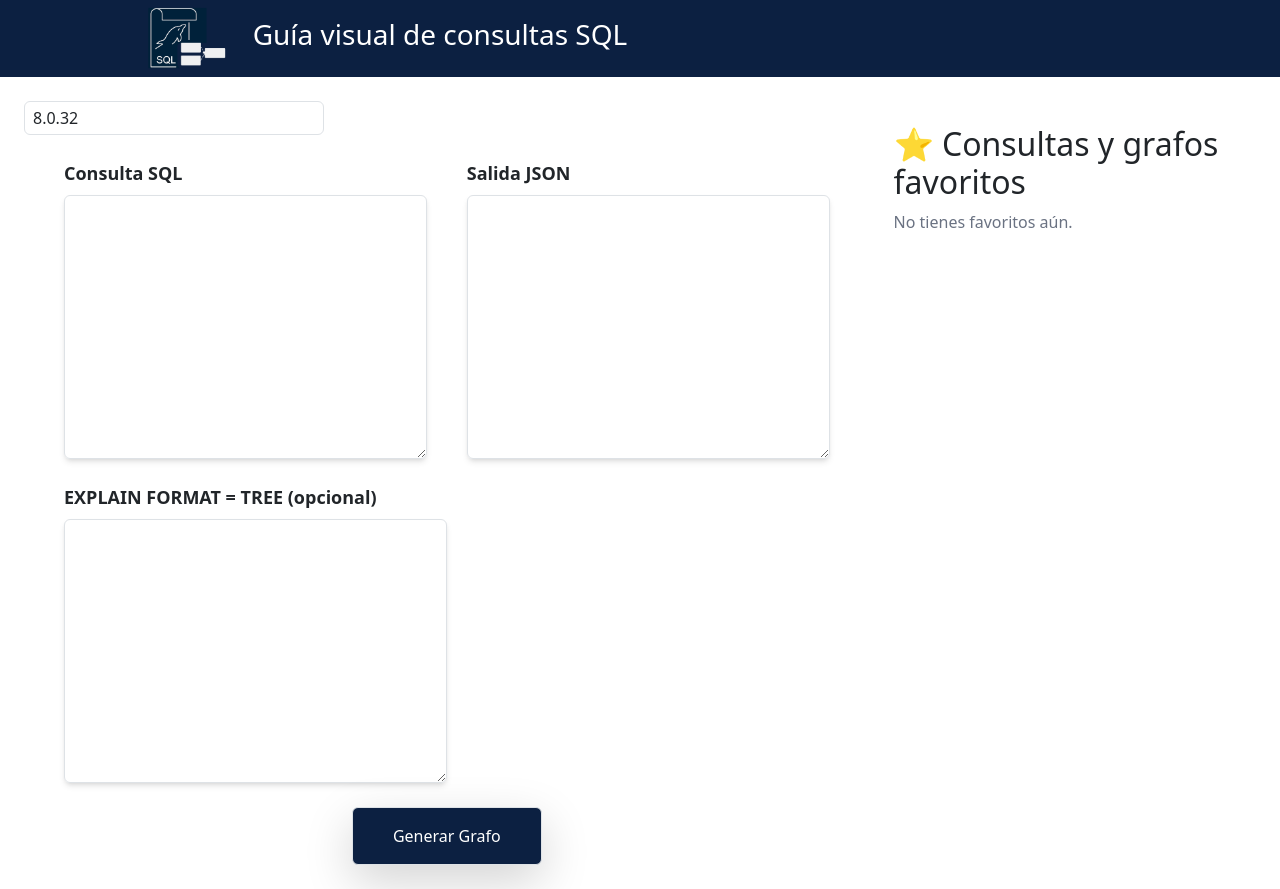
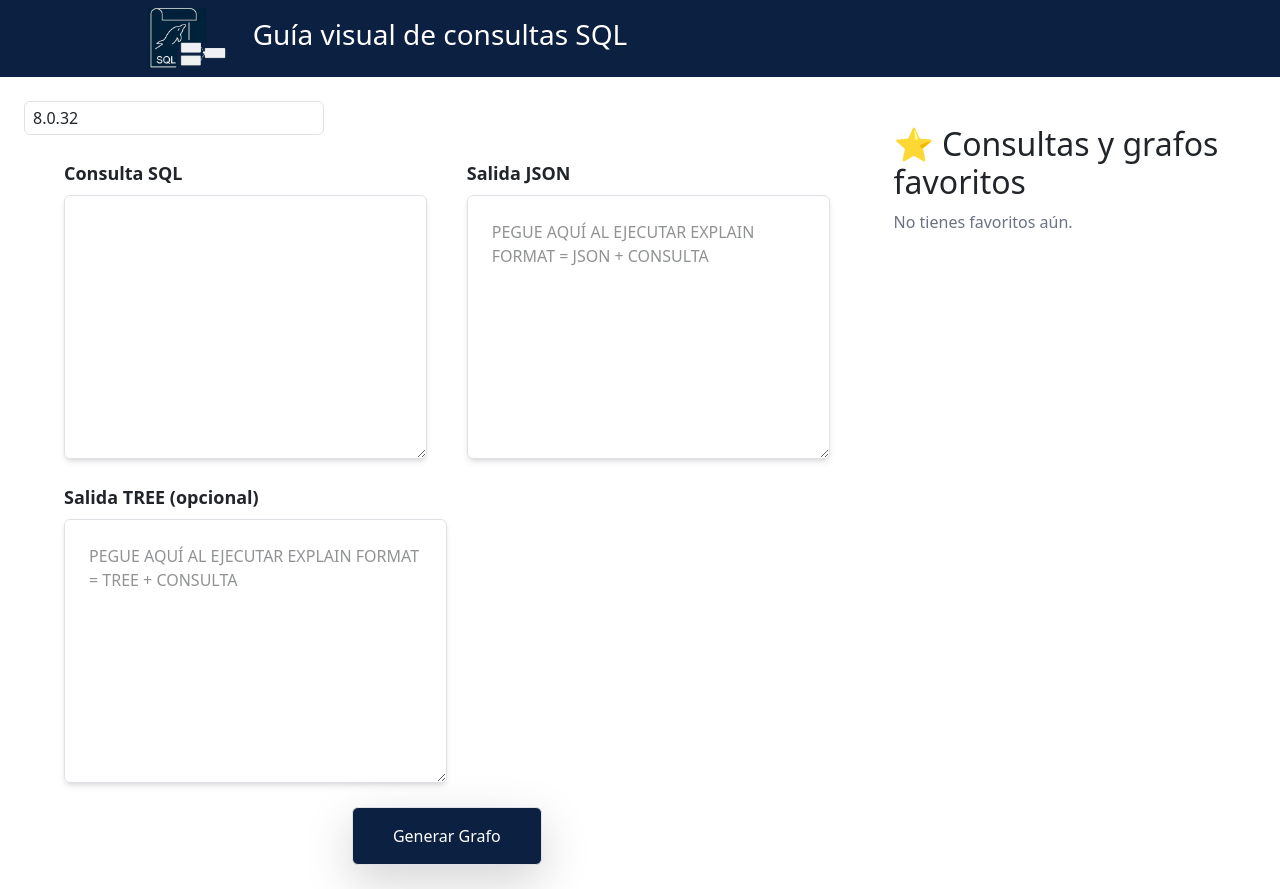
Before and after one commit to jairordtgz/ProyectoAdmisionesKokoa, a React (Vite) app: page / in a window 1280 px wide. Built offline with nearby package versions, Linux system fonts and the light colour scheme.

Commit message:
ultimos cambios a la pagina

```diff
--- a/src/components/Inputs.jsx
+++ b/src/components/Inputs.jsx
@@ -20,6 +20,7 @@ const Inputs = ({ query, setQuery, explainJSON, setExplainJSON, explainTree, set
                     <textarea
                         id="jsonInput"
                         className="h-66 border rounded p-4 shadow-md focus:outline-none focus:ring-2 focus:ring-blue-500 resize-none"
+                        placeholder="PEGUE AQUÍ AL EJECUTAR EXPLAIN FORMAT = JSON + CONSULTA"
                         value={explainJSON}
                         onChange={(e) => setExplainJSON(e.target.value)}
                     />
@@ -27,11 +28,12 @@ const Inputs = ({ query, setQuery, explainJSON, setExplainJSON, explainTree, set
             </div>
 
             <div className="flex flex-col">
-                <label htmlFor="treeInput" className="mb-2 font-semibold w-1/2 text-lg">EXPLAIN FORMAT = TREE (opcional)</label>
+                <label htmlFor="treeInput" className="mb-2 font-semibold w-1/2 text-lg">Salida TREE (opcional) </label>
                 <textarea
                     id="treeInput"
                     className="w-1/2 h-66 border rounded p-4 shadow-md focus:outline-none focus:ring-2 focus:ring-blue-500 resize:none"
                     value={explainTree}
+                    placeholder="PEGUE AQUÍ AL EJECUTAR EXPLAIN FORMAT = TREE + CONSULTA"
                     onChange={(e) => setExplainTree(e.target.value)}
                 />
             </div>
--- a/src/services/ApiService.jsx
+++ b/src/services/ApiService.jsx
@@ -28,7 +28,7 @@ export const ApiService = () => {
         if (error.response && (error.response.status === 422 || error.response.status === 400)) {
           const errorData = error.response.data;
           let mensaje = errorData.errors?.map(e => `• ${e.attribute}: ${e.message}`)?.join("\n") || "";
-          if (errorData.error && errorData.message){
+          if (errorData.error || errorData.message){
             mensaje += `${errorData.error}: ${errorData.message}`;
           }
           alert("Errores encontrados:\n" + mensaje);
```
Also changed, not shown: src/App.jsx (+0 -10 lines).
